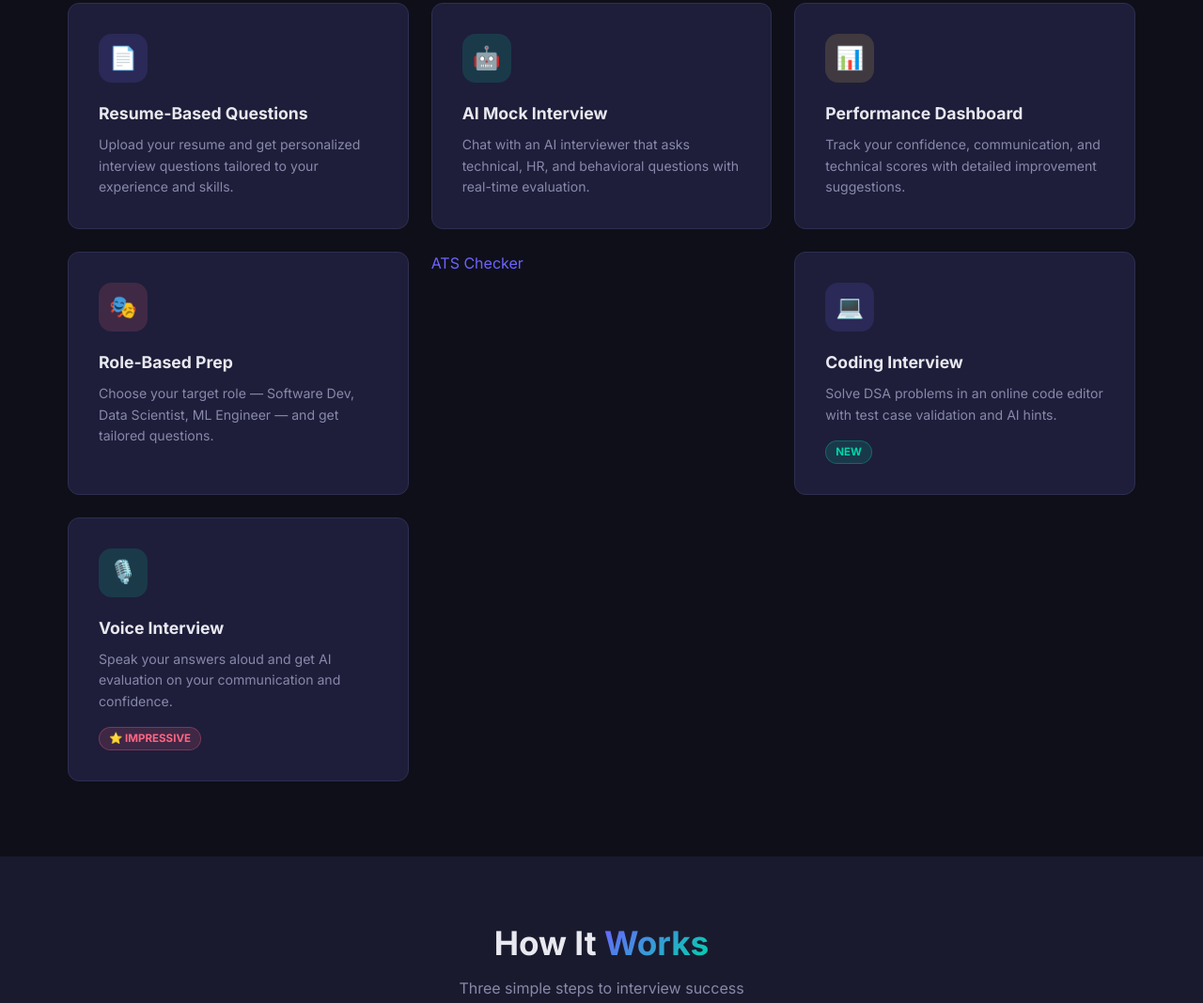
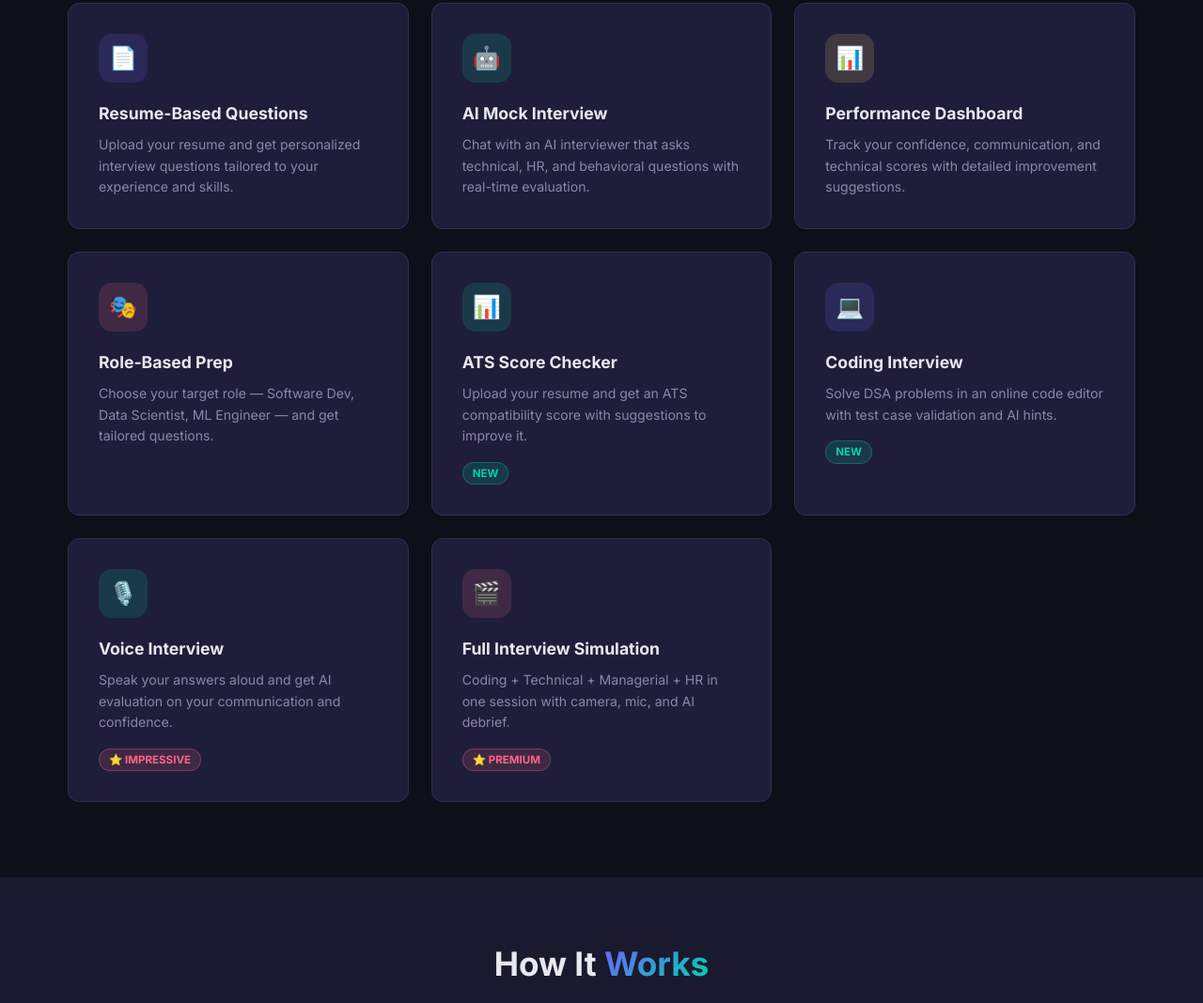
Before and after one commit to Srijan1105/InterviewAI, a website: page public/index.html in a window 1280 px wide. Shown: the part 1015-2083 px from the top of the page at 94% size. Drawn offline with Linux system fonts and the light colour scheme.

Commit message:
Fix floating ATS Checker on landing page, add proper feature cards

```diff
--- a/public/index.html
+++ b/public/index.html
@@ -80,7 +80,12 @@
       <h3>Role-Based Prep</h3>
       <p>Choose your target role — Software Dev, Data Scientist, ML Engineer — and get tailored questions.</p>
     </a>
-    <a href="ats.html">ATS Checker</a>
+    <a href="ats.html" class="feature-card" onclick="requireAuth(event, 'ats.html')">
+      <div class="feature-icon" style="background:rgba(0,212,170,0.15)">📊</div>
+      <h3>ATS Score Checker</h3>
+      <p>Upload your resume and get an ATS compatibility score with suggestions to improve it.</p>
+      <span class="badge badge-new">NEW</span>
+    </a>
     <a href="coding.html" class="feature-card" onclick="requireAuth(event, 'coding.html')">
       <div class="feature-icon" style="background:rgba(108,99,255,0.15)">💻</div>
       <h3>Coding Interview</h3>
@@ -92,6 +97,12 @@
       <h3>Voice Interview</h3>
       <p>Speak your answers aloud and get AI evaluation on your communication and confidence.</p>
       <span class="badge badge-hot">⭐ IMPRESSIVE</span>
+    </a>
+    <a href="fullinterview.html" class="feature-card" onclick="requireAuth(event, 'fullinterview.html')">
+      <div class="feature-icon" style="background:rgba(255,101,132,0.15)">🎬</div>
+      <h3>Full Interview Simulation</h3>
+      <p>Coding + Technical + Managerial + HR in one session with camera, mic, and AI debrief.</p>
+      <span class="badge badge-hot">⭐ PREMIUM</span>
     </a>
   </div>
 </section>
```
